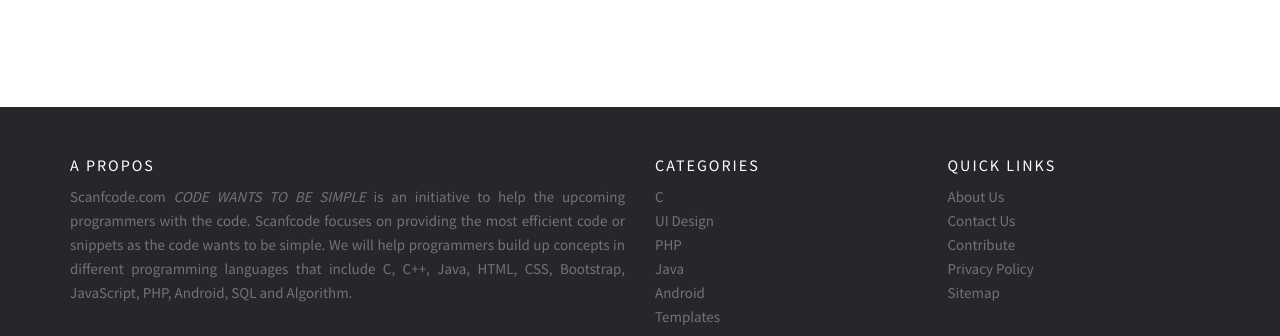
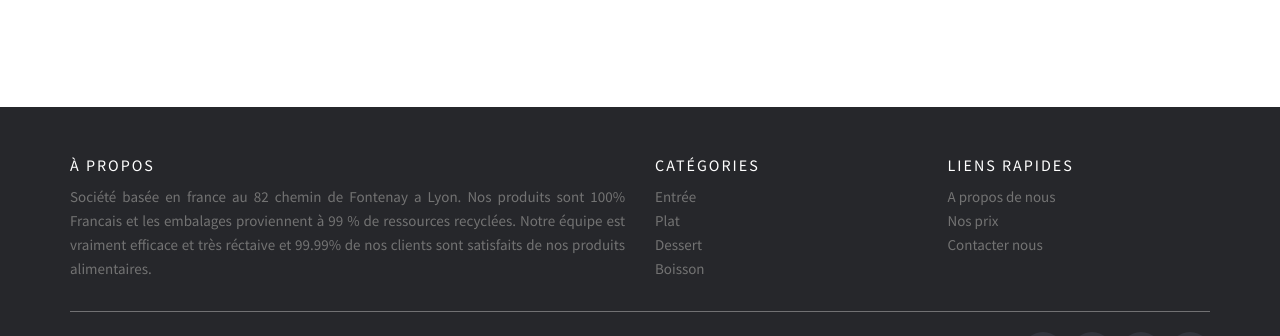
Before and after one commit to sada-diagne/TpEsgiGitHub, a plain HTML site: page index.html in a window 1280 px wide. Shown: the part 2334-2670 px from the top of the page. Drawn offline with nearby package versions, Linux system fonts and the light colour scheme.

Commit message:
Changement du contenu du footer

```diff
--- a/index.html
+++ b/index.html
@@ -154,30 +154,26 @@ https://www.tooplate.com/view/2122-nano-folio
 		<div class="container">
 		  <div class="row">
 			<div class="col-sm-12 col-md-6">
-			  <h6>A Propos</h6>
-			  <p class="color-grey text-justify">Scanfcode.com <i class="color-grey">CODE WANTS TO BE SIMPLE </i> is an initiative  to help the upcoming programmers with the code. Scanfcode focuses on providing the most efficient code or snippets as the code wants to be simple. We will help programmers build up concepts in different programming languages that include C, C++, Java, HTML, CSS, Bootstrap, JavaScript, PHP, Android, SQL and Algorithm.</p>
+			  <h6>à Propos</h6>
+			  <p class="color-grey text-justify">Société basée en france au 82 chemin de Fontenay a Lyon. Nos produits sont 100% Francais et les embalages proviennent à 99 % de ressources recyclées. Notre équipe est vraiment efficace et très réctaive et 99.99% de nos clients sont satisfaits de nos produits alimentaires.   </p>
 			</div>
 
 			<div class="col-xs-6 col-md-3">
-			  <h6>Categories</h6>
+			  <h6>Catégories</h6>
 			  <ul class="footer-links">
-				<li><a href="http://scanfcode.com/category/c-language/">C</a></li>
-				<li><a href="http://scanfcode.com/category/front-end-development/">UI Design</a></li>
-				<li><a href="http://scanfcode.com/category/back-end-development/">PHP</a></li>
-				<li><a href="http://scanfcode.com/category/java-programming-language/">Java</a></li>
-				<li><a href="http://scanfcode.com/category/android/">Android</a></li>
-				<li><a href="http://scanfcode.com/category/templates/">Templates</a></li>
+				<li><a>Entrée</a></li>
+				<li><a>Plat</a></li>
+				<li><a>Dessert</a></li>
+				<li><a>Boisson</a></li>
 			  </ul>
 			</div>
 
 			<div class="col-xs-6 col-md-3">
-			  <h6>Quick Links</h6>
+			  <h6>Liens rapides</h6>
 			  <ul class="footer-links">
-				<li><a href="http://scanfcode.com/about/">About Us</a></li>
-				<li><a href="http://scanfcode.com/contact/">Contact Us</a></li>
-				<li><a href="http://scanfcode.com/contribute-at-scanfcode/">Contribute</a></li>
-				<li><a href="http://scanfcode.com/privacy-policy/">Privacy Policy</a></li>
-				<li><a href="http://scanfcode.com/sitemap/">Sitemap</a></li>
+				<li><a>A propos de nous</a></li>
+				<li><a>Nos prix</a></li>
+				<li><a>Contacter nous</a></li>
 			  </ul>
 			</div>
 		  </div>
@@ -186,7 +182,7 @@ https://www.tooplate.com/view/2122-nano-folio
 		<div class="container">
 		  <div class="row">
 			<div class="col-md-8 col-sm-6 col-xs-12">
-			  <p class="copyright-text">Copyright &copy; 2017 All Rights Reserved by DeliFood
+			  <p class="copyright-text">Copyright &copy; 2021 Tout droit réservé a DeliFood
 			  </p>
 			</div>
 
```
